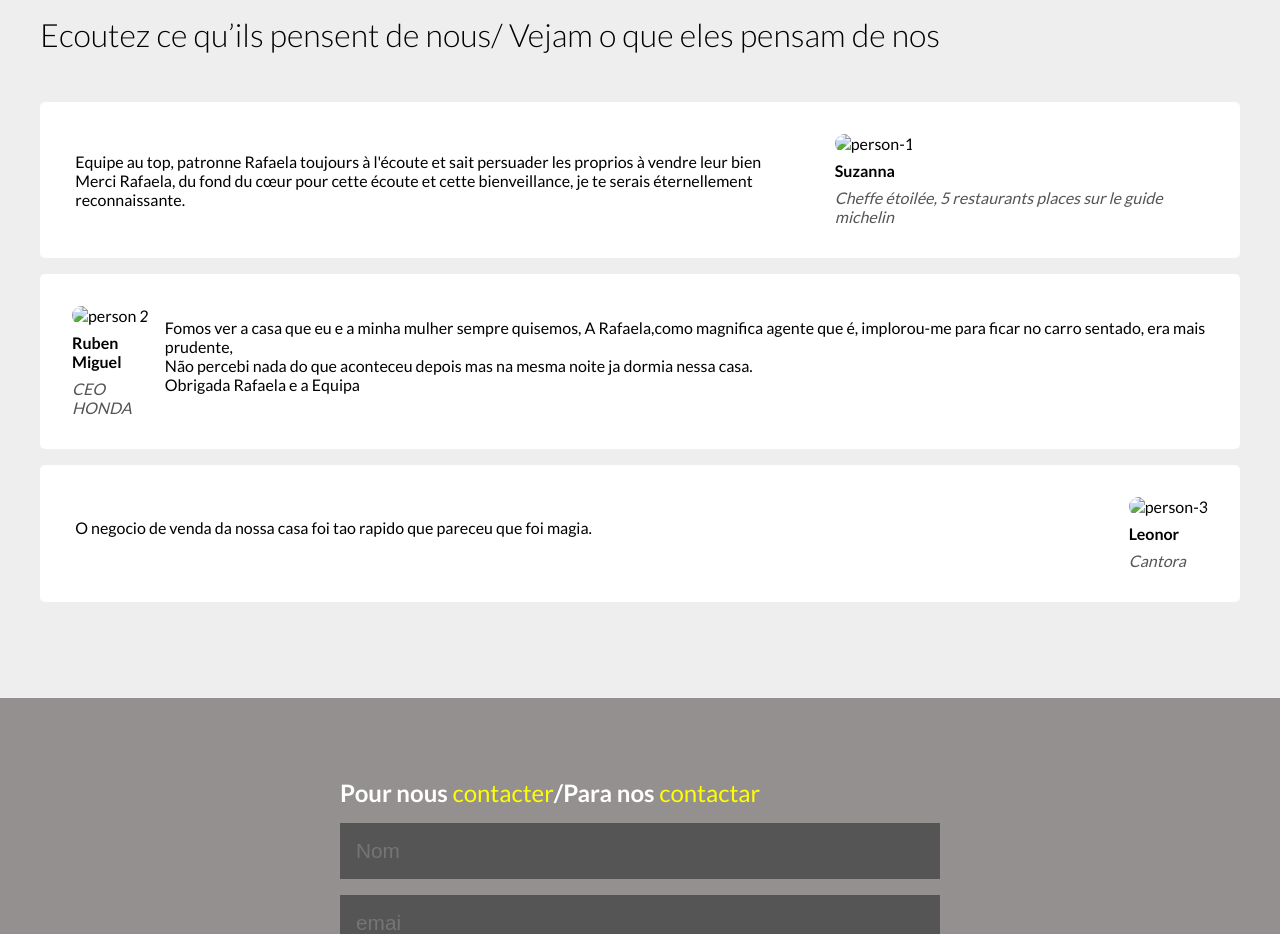
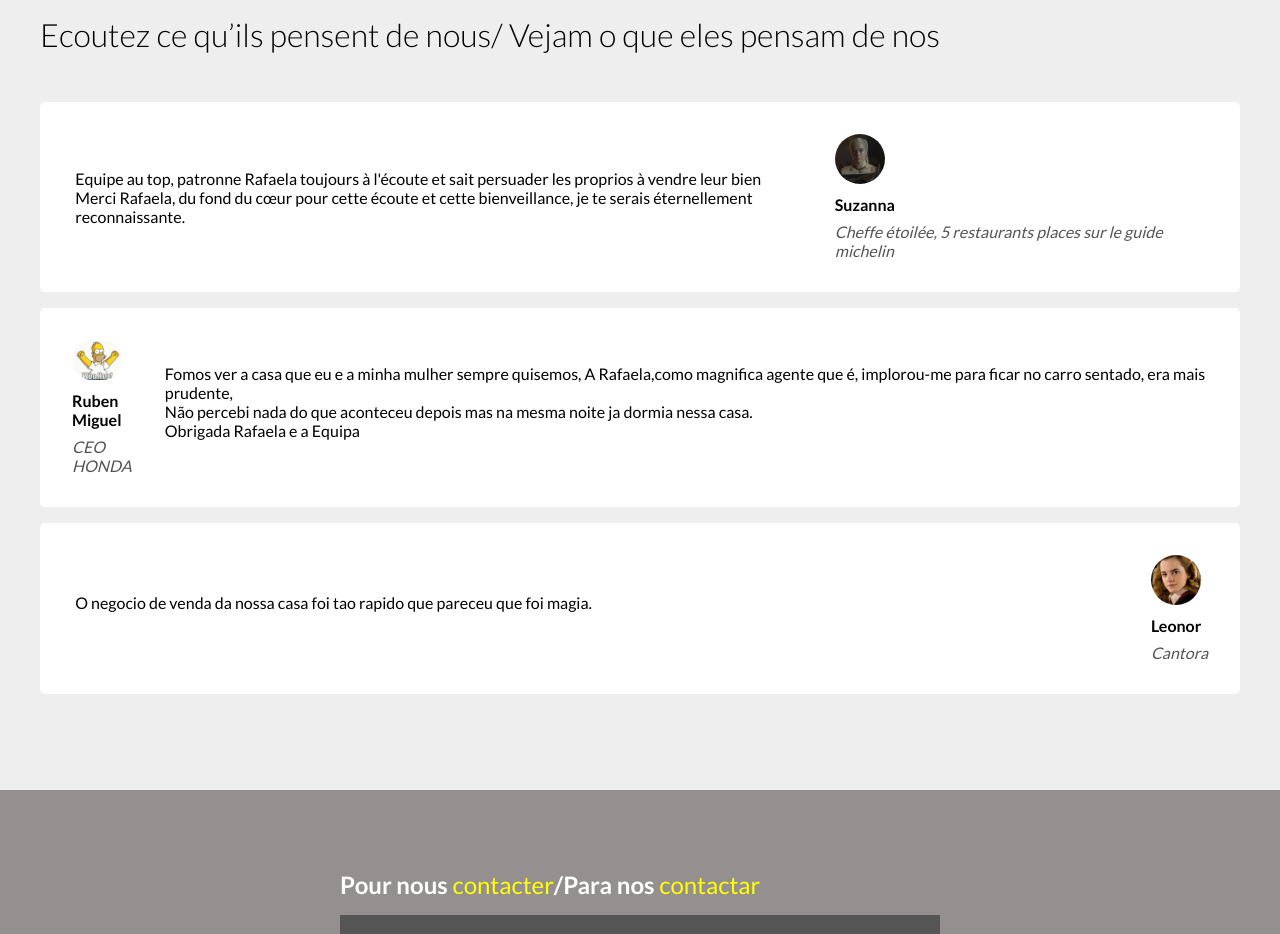
Before and after one commit to Rafaela2802/Agence-Oliveira, a plain HTML site: page index.html in a window 1280 px wide. Shown: the part 2080-3014 px from the top of the page. Drawn offline with nearby package versions, Linux system fonts and the light colour scheme.

Commit message:
Update index.html

```diff
--- a/index.html
+++ b/index.html
@@ -144,7 +144,7 @@
           </div>
           <div class="temoignages-elem-profil">
             <img
-              src="images/tumblr_f825b5735dc895d4f9b1dda1c2bfde02_8fa4a67f_128.jpg"
+               src="images/person 1.jpg"
               alt="person-1"
             />
             <p>Suzanna </p>
@@ -155,8 +155,8 @@
         <div>
             <div class="temoigages-elem temoigages-elem-reverse">
             <div class="temoignages-elem-profil">
-                <img src="./images/homer-simpson-woohoo.gif"
-                alt="person 2">
+                  <img src="./images/person 2.gif"
+                  alt="person 2">
                 <p>Ruben Miguel</p>
                 <em>CEO HONDA</em>
             </div>
@@ -178,7 +178,7 @@
 
           <div class="temoignages-elem-profil">
             <img
-              src="./images/0b6027b690458b978dd5f5c32621010fda67f466r1-1087-1509v2_128.jpg"
+              src="./images/Person 3.jpg"
               alt="person-3"
             />
             <p>Leonor</p>
@@ -203,4 +203,4 @@
 </section>
 <Footer>
     <p><p>Copyright &copy;Agence Oliveira</p></p>
-</Footer> -->
+</Footer>
```
